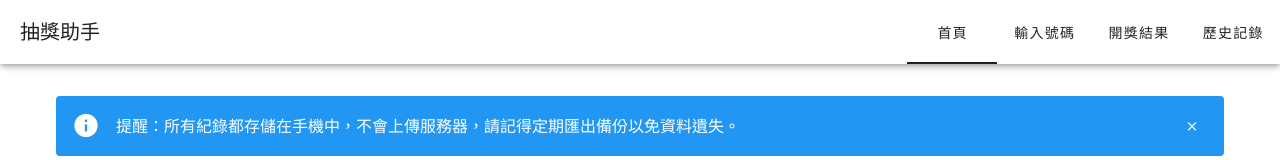
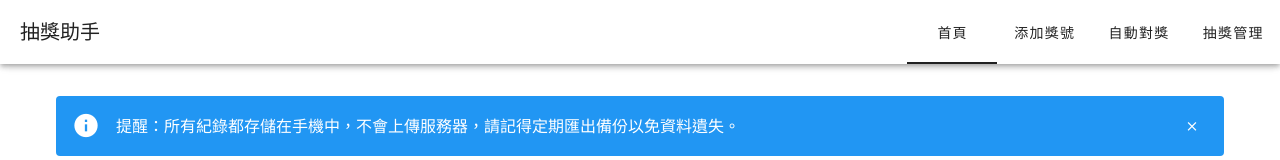
Before and after one commit to abab5601/choujiangzhushou, a Vue app: page / in a window 1280 px wide. Shown: the top 160 px of the page. Built offline with nearby package versions, Linux system fonts and the light colour scheme.

Commit message:
feat: 修改路由模式為 hash mode 並更新導航標籤名稱

```diff
--- a/src/App.vue
+++ b/src/App.vue
@@ -6,9 +6,9 @@
       <v-spacer></v-spacer>
       <v-tabs>
         <v-tab :to="{ name: 'home' }">首頁</v-tab>
-        <v-tab :to="{ name: 'input' }">輸入號碼</v-tab>
-        <v-tab :to="{ name: 'results' }">開獎結果</v-tab>
-        <v-tab :to="{ name: 'history' }">歷史記錄</v-tab>
+        <v-tab :to="{ name: 'input' }">添加獎號</v-tab>
+        <v-tab :to="{ name: 'results' }">自動對獎</v-tab>
+        <v-tab :to="{ name: 'management' }">抽獎管理</v-tab>
       </v-tabs>
     </v-app-bar>
 
--- a/src/router/index.ts
+++ b/src/router/index.ts
@@ -1,11 +1,11 @@
-import { createRouter, createWebHistory } from 'vue-router'
+import { createRouter, createWebHashHistory } from 'vue-router'
 import HomeView from '../views/HomeView.vue'
 import TicketInputView from '../views/TicketInputView.vue'
 import DrawResultsView from '../views/DrawResultsView.vue'
 import HistoryView from '../views/HistoryView.vue'
 
 const router = createRouter({
-  history: createWebHistory(import.meta.env.BASE_URL),
+  history: createWebHashHistory(import.meta.env.BASE_URL),
   routes: [
     {
       path: '/',
@@ -23,8 +23,8 @@ const router = createRouter({
       component: DrawResultsView
     },
     {
-      path: '/history',
-      name: 'history',
+      path: '/management',
+      name: 'management',
       component: HistoryView
     }
   ]
```
